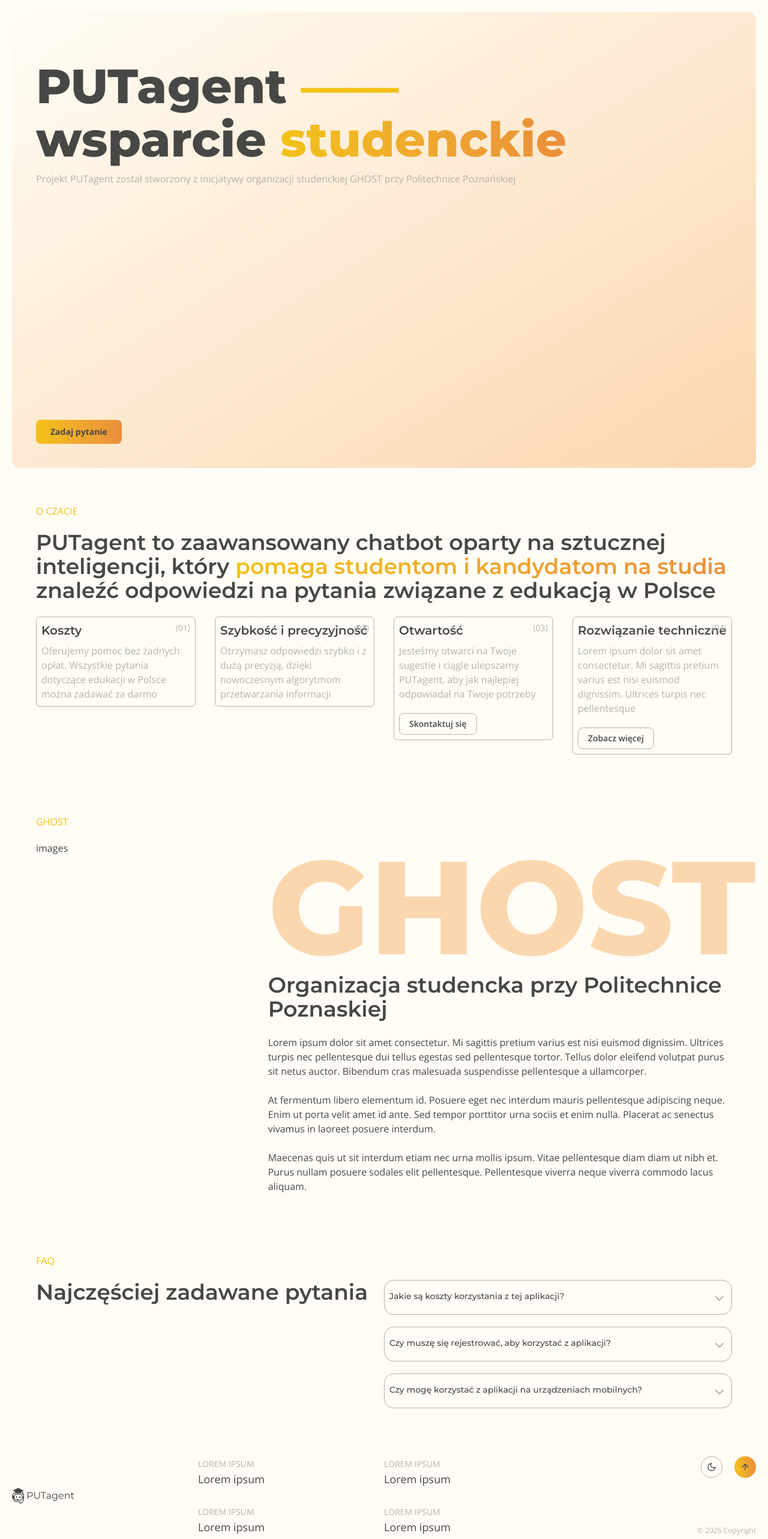
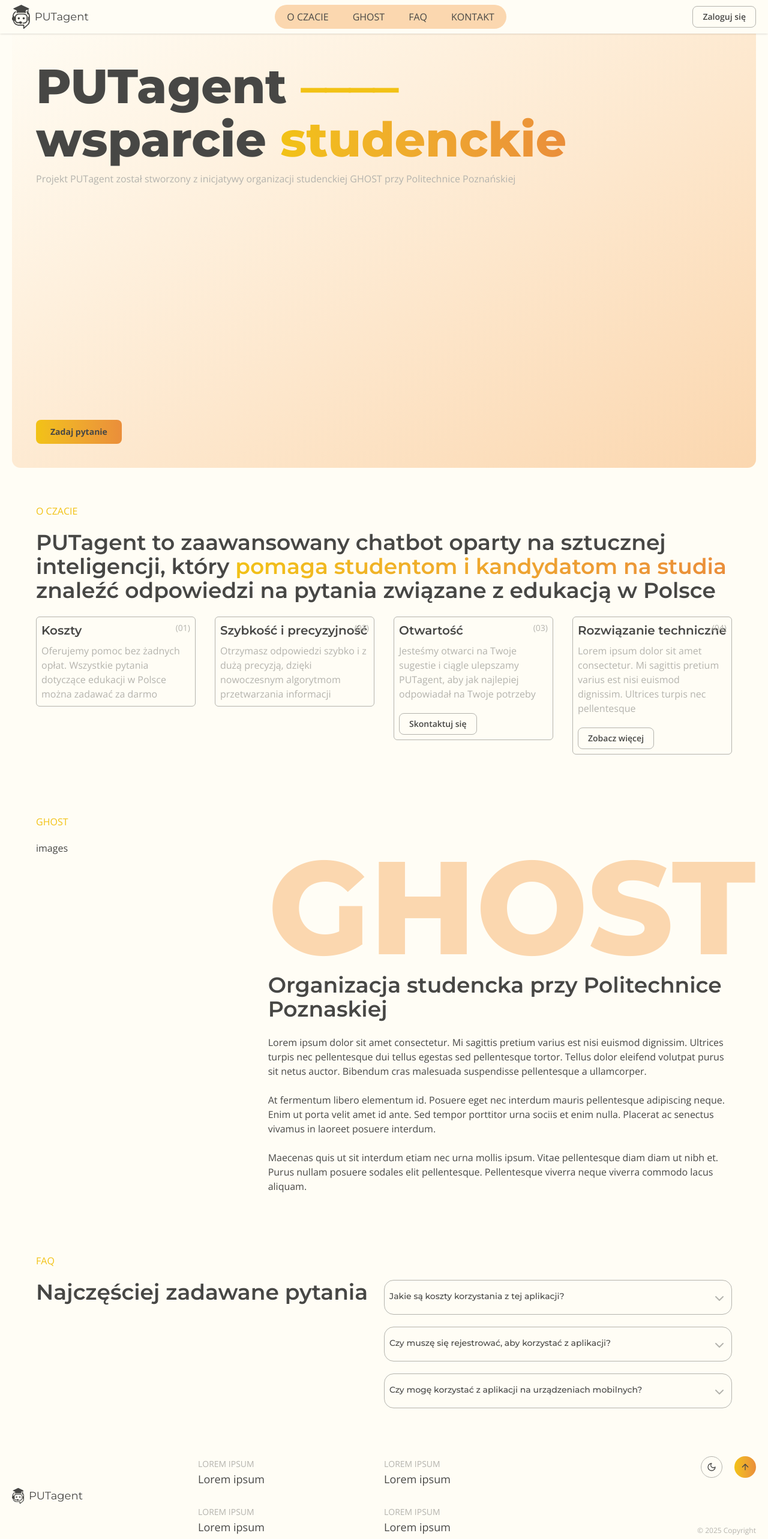
Before and after one commit to GHOST-Science-Club/statutscan-app, a Next.js app in the folder frontend/: page / in a window 1280 px wide. Shown: the top 2566 px of the page at 60% size. Built offline with nearby package versions, Linux system fonts and the light colour scheme.

Commit message:
feat: header

```diff
--- a/frontend/src/app/page.tsx
+++ b/frontend/src/app/page.tsx
@@ -1,3 +1,4 @@
+import { Header } from '@/components/header';
 import { HomeSection } from '@/components/sections/home-section';
 import { AboutChatSection } from '@/components/sections/about-chat-section';
 import { GhostSection } from '@/components/sections/ghost-section';
@@ -7,6 +8,7 @@
 export default function Home() {
   return (
     <>
+      <Header />
       <main className="p-5">
         <HomeSection />
         <AboutChatSection />
--- a/frontend/src/components/footer.tsx
+++ b/frontend/src/components/footer.tsx
@@ -5,11 +5,11 @@
 
 function Footer() {
   return (
-    <footer className="grid grid-cols-1 gap-10 p-5 md:grid-cols-4 md:gap-0">
-      <div className="mx-auto flex items-center gap-1 md:mx-0">
-        <Logo className="h-auto w-5" />
-        <p className="font-heading">PUTagent</p>
-      </div>
+    <footer
+      id="Kontakt"
+      className="grid grid-cols-1 gap-10 p-5 md:grid-cols-4 md:gap-0"
+    >
+      <Logo className="mx-auto h-auto w-5 md:mx-0" withText />
       <div className="flex justify-around md:flex-col md:justify-between">
         <div>
           <span className="text-muted-foreground text-sm">LOREM IPSUM</span>
--- /dev/null
+++ b/frontend/src/components/header.tsx
@@ -0,0 +1,42 @@
+import { Logo } from '@/components/ui/logo';
+import Link from 'next/link';
+import { Button } from '@/components/ui/button';
+
+const links = [
+  {
+    name: 'O CZACIE',
+  },
+  {
+    name: 'GHOST',
+  },
+  {
+    name: 'FAQ',
+  },
+  {
+    name: 'KONTAKT',
+  },
+];
+
+function Header() {
+  return (
+    <header className="bg-background fixed top-0 left-0 z-10 w-full px-5 py-2 shadow-sm">
+      <nav className="flex items-center justify-between">
+        <Link href="/">
+          <Logo className="h-10 w-auto" withText />
+        </Link>
+        <ul className="bg-muted flex items-center gap-10 rounded-full px-5 py-2">
+          {links.map((link, i) => (
+            <li key={i}>
+              <Link href={`/#${link.name}`}>{link.name}</Link>
+            </li>
+          ))}
+        </ul>
+
+        <Button variant="secondary" asChild>
+          <Link href="/login">Zaloguj się</Link>
+        </Button>
+      </nav>
+    </header>
+  );
+}
+export { Header };
--- a/frontend/src/components/ui/button.tsx
+++ b/frontend/src/components/ui/button.tsx
@@ -12,7 +12,7 @@
         primary:
           'bg-linear-to-r from-primary to-secondary active:bg-primary hover:from-foreground hover:text-background hover:to-foreground active:from-primary active:to-primary active:text-foreground dark:text-background font-bold',
         secondary:
-          'font-semibold border hover:bg-foreground hover:text-background active:bg-primary',
+          'font-semibold border bg-background hover:bg-foreground hover:text-background active:bg-primary',
         default:
           'bg-primary text-primary-foreground shadow-xs hover:bg-primary/90',
         destructive:
--- a/frontend/src/components/ui/logo.tsx
+++ b/frontend/src/components/ui/logo.tsx
@@ -1,5 +1,11 @@
-function Logo({ className }: { className?: string }) {
-  return (
+type Props = {
+  className?: string;
+  withText?: boolean;
+};
+function Logo(props: Props) {
+  const { className, withText } = props;
+
+  const svg = (
     <svg
       width="154"
       height="207"
@@ -16,5 +22,16 @@
       />
     </svg>
   );
+
+  if (withText) {
+    return (
+      <div className="flex items-center gap-2">
+        {svg}
+        <span className="font-heading text-lg">PUTagent</span>
+      </div>
+    );
+  }
+
+  return svg;
 }
 export { Logo };
```
